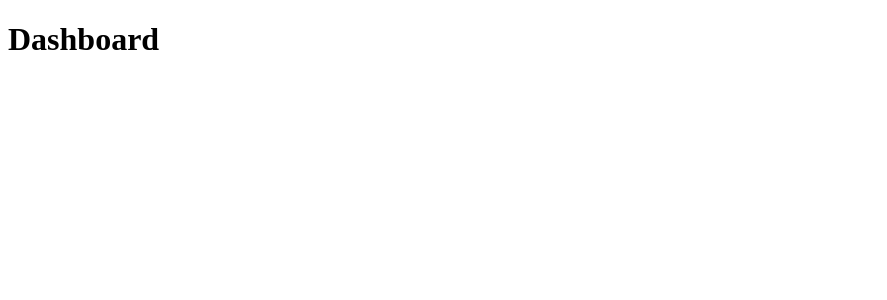
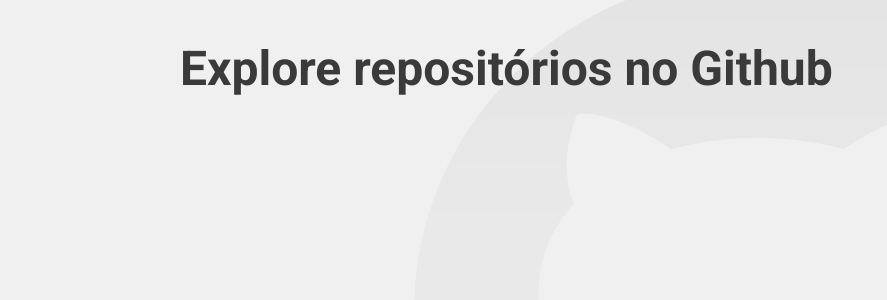
Before and after one commit to Leozartino/github-explorer, a React (Create React App) app: page / in a window 1280 px wide. Shown: the top 300 px of the page, without its empty margins (0-887 px from the left). Built offline with nearby package versions, Linux system fonts and the light colour scheme.

Commit message:
feat(src): add global styles

```diff
--- a/package.json
+++ b/package.json
@@ -15,10 +15,12 @@
     "@types/node": "^12.0.0",
     "@types/react": "^16.9.0",
     "@types/react-dom": "^16.9.0",
+    "@types/styled-components": "^5.1.0",
     "react": "^16.13.1",
     "react-dom": "^16.13.1",
     "react-router-dom": "^5.1.2",
     "react-scripts": "3.4.1",
+    "styled-components": "^5.1.0",
     "typescript": "~3.7.2"
   },
   "scripts": {
--- a/public/index.html
+++ b/public/index.html
@@ -4,6 +4,7 @@
     <meta charset="utf-8" />
     <meta name="viewport" content="width=device-width, initial-scale=1" />
     <meta name="theme-color" content="#000000" />
+    <link href="https://fonts.googleapis.com/css2?family=Roboto:wght@400;700&display=swap" rel="stylesheet">
     <title>GitHub Explorer</title>
   </head>
   <body>
--- a/src/App.tsx
+++ b/src/App.tsx
@@ -1,11 +1,15 @@
 import React from 'react';
 import { BrowserRouter } from 'react-router-dom';
 import Routes from './routes';
+import GlobalStyle from './styles/global';
 
 const App: React.FC = () => (
-  <BrowserRouter>
-    <Routes />
-  </BrowserRouter>
+  <>
+    <BrowserRouter>
+      <Routes />
+    </BrowserRouter>
+    <GlobalStyle />
+  </>
 );
 
 export default App;
--- a/src/pages/Dashboard/index.tsx
+++ b/src/pages/Dashboard/index.tsx
@@ -1,9 +1,8 @@
 import React from 'react';
+import { Title } from './style';
 
-
-const Dashboard:React.FC = () => {
-  return <h1>Dashboard</h1>;
-}
-
+const Dashboard: React.FC = () => {
+  return <Title>Explore repositórios no Github</Title>;
+};
 
 export default Dashboard;
--- /dev/null
+++ b/src/pages/Dashboard/style.ts
@@ -0,0 +1,6 @@
+import styled from 'styled-components';
+
+export const Title = styled.h1`
+  font-size: 48px;
+  color: #3a3a3a;
+`;
--- /dev/null
+++ b/src/styles/global.ts
@@ -0,0 +1,31 @@
+import { createGlobalStyle } from 'styled-components';
+
+import githubBackground from '../assets/github-background.svg';
+
+export default createGlobalStyle`
+  * {
+    margin: 0;
+    padding: 0;
+    outline: 0;
+    box-sizing: border-box;
+
+  }
+
+  body {
+    background: #f0f0f0 url(${githubBackground}) no-repeat 70% top;
+    -webkit-font-smoothing: antialiased;
+  }
+
+  body, input, button {
+    font: 16px Roboto, sans-serif;
+  }
+
+  #root{
+    max-width: 960px;
+    margin: 0 auto;
+    padding: 40px 20px
+  }
+  button {
+    cursor: pointer;
+  }
+`;
```
Also changed, not shown: src/assets/github-background.svg (added), 1 other file (tests, documents, lock files or other folders).
